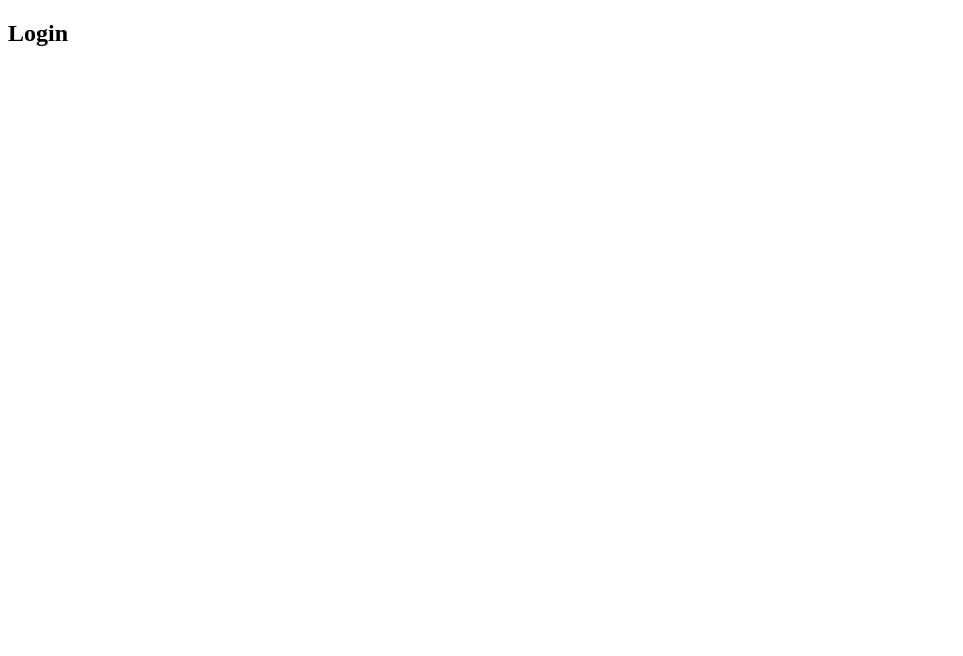
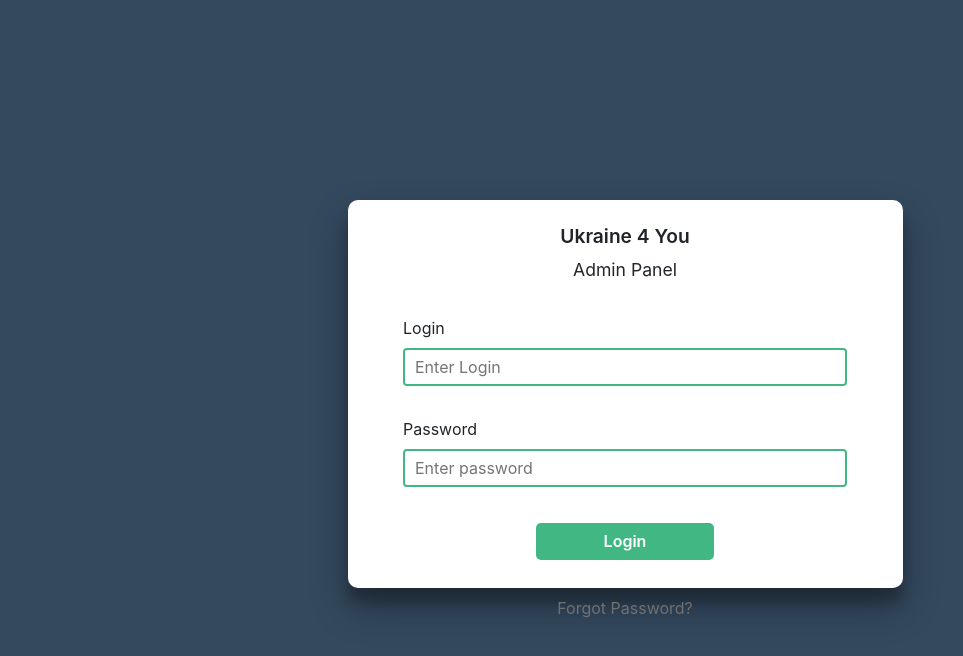
Before and after one commit to Social-projects-Rivne/U4U_Admin, a Vue app: page /login in a window 1280 px wide. Shown: the top 656 px of the page, without its empty margins (0-963 px from the left). Built offline with nearby package versions, Linux system fonts and the light colour scheme.

Commit message:
Add components, add bootstrap

```diff
--- a/package.json
+++ b/package.json
@@ -8,6 +8,8 @@
     "lint": "vue-cli-service lint"
   },
   "dependencies": {
+    "bootstrap": "^4.3.1",
+    "bootstrap-vue": "^2.0.3",
     "core-js": "^2.6.5",
     "vue": "^2.6.10",
     "vue-router": "^3.1.3"
@@ -19,6 +21,8 @@
     "babel-eslint": "^10.0.1",
     "eslint": "^5.16.0",
     "eslint-plugin-vue": "^5.0.0",
+    "node-sass": "^4.12.0",
+    "sass-loader": "^8.0.0",
     "vue-template-compiler": "^2.6.10"
   },
   "eslintConfig": {
--- /dev/null
+++ b/src/components/controls/buttons/LoginButton.vue
@@ -0,0 +1,28 @@
+<template>
+    <div class="login-button-container">
+        <button class="login-button">Login</button>
+    </div>
+</template>
+
+<style scoped>
+    .login-button-container {
+        width: 100%;
+        height: 12%;
+        margin: 7% 0 7% 0;
+        display: flex;
+        justify-content: center;
+        align-items: center;
+    }
+    .login-button {
+        width: 40%;
+        height: 80%;
+        background-color: #41B883;
+        color: #ffffff;
+        border-radius: 5px;
+        border: none;
+        font-weight: 600;
+    }
+    *:focus {
+        outline: none;
+    }
+</style>
--- /dev/null
+++ b/src/components/controls/inputs/UserEmailInput.vue
@@ -0,0 +1,37 @@
+<template>
+    <div class="user-email-input-container">
+        <label>{{ label }}</label>
+        <input type="text" class="user-email-input" name="userEmail" v-model="email" v-bind:placeholder="placeholder"/>
+    </div>
+</template>
+
+<script>
+export default {
+    data: function()
+    {
+        return {
+            label: "Login",
+            placeholder: "Enter Login",
+            email: ""
+        }
+    }
+}
+</script>
+
+<style scoped>
+    .user-email-input-container {
+        margin: 7% 0 7% 0;
+        width: 100%;
+        display: block;
+    }
+    .user-email-input {
+        width: 100%;
+        height: 38px;
+        padding: 10px;
+        border-radius: 4px;
+        border: 2px solid #41B883;
+    }
+    *:focus {
+        outline: none;
+    }
+</style>
--- /dev/null
+++ b/src/components/controls/inputs/UserPasswordInput.vue
@@ -0,0 +1,37 @@
+<template>
+    <div class="user-password-input-container">
+        <label>{{ label }}</label>
+        <input type="password" name="userPassword" class="user-password-input" v-model="password" v-bind:placeholder="placeholder"/>
+    </div>
+</template>
+
+<script>
+export default {
+    data: function()
+    {
+        return {
+            label: "Password",
+            placeholder: "Enter password",
+            password: ""
+        }
+    }
+}
+</script>
+
+<style scoped>
+    .user-password-input-container {
+        margin: 7% 0 7% 0;
+        width: 100%;
+        display: block;
+    }
+    .user-password-input {
+        width: 100%;
+        height: 38px;
+        padding: 10px;
+        border-radius: 4px;
+        border: 2px solid #41B883;
+    }
+    *:focus {
+        outline: none;
+    }
+</style>
--- /dev/null
+++ b/src/components/forms/LoginForm.vue
@@ -0,0 +1,92 @@
+<template>
+    <div class="login-form-container">
+        <form action="#" method="post" @submit="submitForm" class="login-form">
+            <div class="login-form-header">
+                <div style="text-align:center;">
+                    <label style="font-size:1.2rem;font-weight:600;">
+                        Ukraine 4 You
+                    </label>
+                    <br>
+                    <label style="font-size:1.1rem;">
+                        Admin Panel
+                    </label>
+                </div>
+            </div>
+            <user-email-input/>
+            <user-password-input/>
+            <login-button></login-button>
+            <div class="forgot-password" v-on:click="forgotPassword">
+                Forgot Password?
+            </div>
+        </form>
+    </div>
+</template>
+
+<script>
+import UserEmailInput from '../controls/inputs/UserEmailInput.vue'
+import UserPasswordInput from '../controls/inputs/UserPasswordInput.vue'
+import LoginButton from '../controls/buttons/LoginButton.vue'
+
+export default {
+    components: {
+        UserEmailInput,
+        UserPasswordInput,
+        LoginButton
+    },
+    methods:
+    {
+        submitForm(e) {
+            e.preventDefault()
+            const formData = new FormData(e.target)
+
+            //do validation
+            const userData = {
+                login: formData.get('userEmail'),
+                password: formData.get('userPassword')
+            }
+
+            console.log(userData)
+            //this.$emit('submitLoginForm', userData)
+        },
+        forgotPassword() {
+            this.$router.push('passwordRecovery')
+        }
+    }
+}
+</script>
+
+<style scoped>
+    .login-form-container {
+        width: 50%;
+        height: 97%;
+        border-radius: 10px;
+        background-color: #ffffff;
+        box-shadow: 0 19px 38px rgba(0,0,0,0.30), 0 15px 12px rgba(0,0,0,0.22);
+        display: flex;
+        justify-content: center;
+    }
+    .login-form {
+        width: 80%;
+    }
+    .forgot-password {
+        width:100%;
+        display: flex;
+        justify-content: center;
+        cursor: pointer;
+        color: #707070;
+    }
+    .forgot-password:hover {
+        color: #41B883;
+    }
+    .login-form-header {
+        width:100%;
+        display: flex;
+        justify-content: center;
+        align-items:center;
+        margin-top:4%;
+        font-size: 1.4rem;
+    }
+    .login-form-header  label{
+        margin: 0;
+    }
+</style>
--- a/src/main.js
+++ b/src/main.js
@@ -1,21 +1,37 @@
 import Vue from 'vue'
+import BootstrapVue from 'bootstrap-vue'
 import VueRouter from 'vue-router'
 
+import './styles/global.scss'
+
+Vue.use(BootstrapVue)
 Vue.use(VueRouter)
 
 import App from './pages/App.vue'
 import Home from './pages/Home.vue'
 import Login from './pages/Login.vue'
+import PasswordRecovery from './pages/PasswordRecovery.vue'
 
 const router = new VueRouter({
   mode: 'history',
   routes: [
-    { path: '/', component: Home },
-    { path: '/login', component: Login }
+    {
+      path: '/',
+      name: 'home',
+      component: Home
+    },
+    {
+      path: '/login',
+      name: 'login',
+      component: Login
+    },
+    {
+      path: '/passwordRecovery',
+      name: 'passwordRecovery',
+      component: PasswordRecovery
+    }
   ]
 })
-
-Vue.config.productionTip = false
 
 new Vue({
   router,
--- a/src/pages/App.vue
+++ b/src/pages/App.vue
@@ -3,3 +3,23 @@
       <router-view class="view"></router-view>
   </div>
 </template>
+
+
+<script>
+export default {
+    data: function(){
+      return {
+        accessToken: localStorage.getItem("accessToken")
+      }
+    },
+    created: function()
+    {
+      if(!this.accessToken && this.$route.name !== 'login')
+        this.$router
+          .push("login")
+          .catch(routerErr => {
+            console.log("Handle router error:", routerErr)
+          })
+    }
+}
+</script>
--- a/src/pages/Login.vue
+++ b/src/pages/Login.vue
@@ -1,5 +1,17 @@
 <template>
-    <div>
-        <h2>Login</h2>
+    <div class="container d-flex h-100 w-100">
+        <div class="row align-self-center justify-content-center w-100 h-50">
+            <login-form></login-form>
+        </div>
     </div>
 </template>
+
+<script>
+import LoginForm from '../components/forms/LoginForm.vue'
+
+export default {
+    components: {
+        LoginForm
+    }
+}
+</script>
--- /dev/null
+++ b/src/pages/PasswordRecovery.vue
@@ -0,0 +1,3 @@
+<template>
+
+</template>
--- /dev/null
+++ b/src/styles/global.scss
@@ -0,0 +1,7 @@
+@import 'node_modules/bootstrap/scss/bootstrap';
+@import 'node_modules/bootstrap-vue/src/index.scss';
+
+html, body, #app {
+    height: 100%;
+    background-color: #34495E;
+}
```
Also changed, not shown: 1 other file (tests, documents, lock files or other folders).
